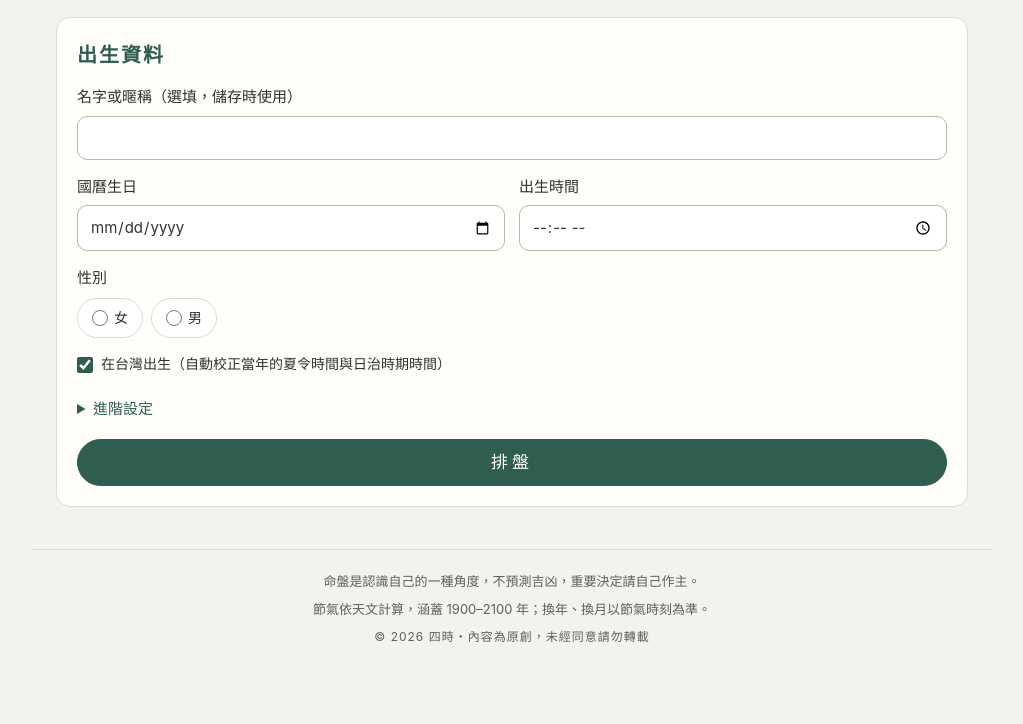
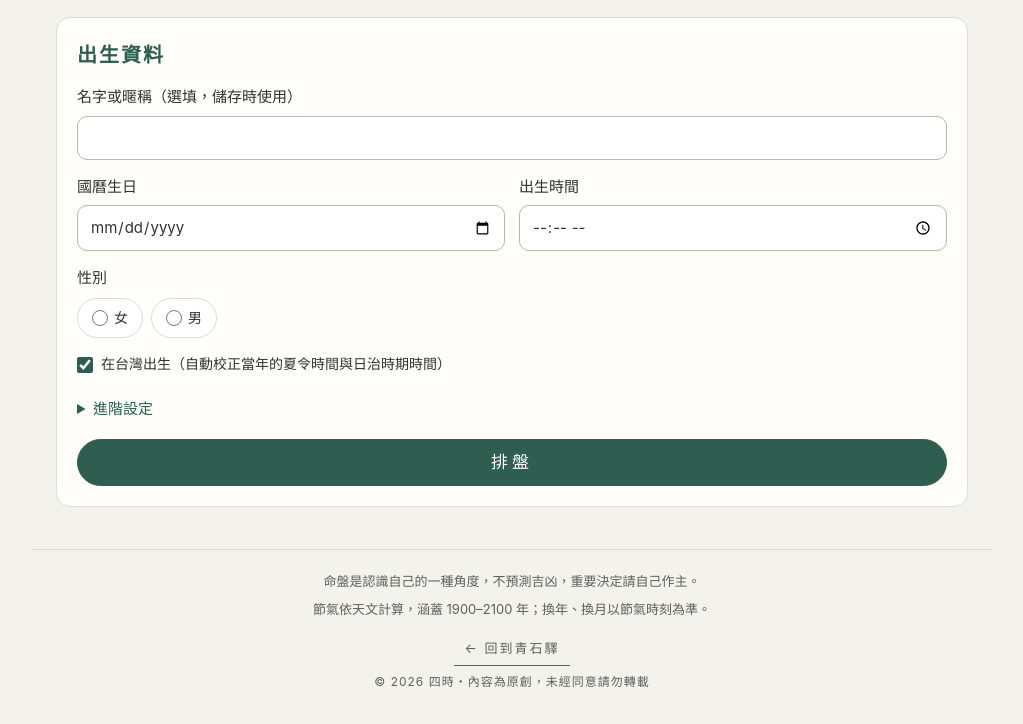
Before and after one commit to imqingstone/sishi, a plain HTML site: page docs/index.html in a window 1280 px wide. Shown: the part 186-910 px from the top of the page, without its empty margins (128-1151 px from the left). Before the commit the page ends 865 px from the top, so only its background shows below. Drawn offline with Linux system fonts and the light colour scheme.

Commit message:
頁尾加上回到青石驛的連結
Co-Authored-By: Claude Opus 5.5 <noreply@anthropic.com>
Claude-Session: https://claude.ai/code/session_01DWRUU4NfxA6xwrtQRbGZkE

```diff
--- a/docs/index.html
+++ b/docs/index.html
@@ -48,7 +48,7 @@
 <details class="box legend"><summary>名詞說明</summary><dl id="terms"></dl></details>
 </section>
 </main>
-<footer><p>命盤是認識自己的一種角度，不預測吉凶，重要決定請自己作主。</p><p>節氣依天文計算，涵蓋 1900–2100 年；換年、換月以節氣時刻為準。</p><small id="usage" class="usage" hidden></small><small class="copyright">© 2026 四時・內容為原創，未經同意請勿轉載</small></footer>
+<footer><p>命盤是認識自己的一種角度，不預測吉凶，重要決定請自己作主。</p><p>節氣依天文計算，涵蓋 1900–2100 年；換年、換月以節氣時刻為準。</p><small id="usage" class="usage" hidden></small><a class="home-link" href="https://imqingstone.github.io/">← 回到青石驛</a><small class="copyright">© 2026 四時・內容為原創，未經同意請勿轉載</small></footer>
 <div id="status" class="toast" role="status" aria-live="polite"></div>
 <noscript>請啟用 JavaScript 才能排盤。</noscript>
 <script src="terms.js"></script><script src="engine.js"></script><script src="texts.js"></script><script src="dmgods.js"></script><script src="summary.js"></script><script src="app.js"></script>
--- a/docs/style.css
+++ b/docs/style.css
@@ -111,3 +111,6 @@ footer p{margin:0 0 6px}
  .flow .gz{font-size:17px}
 }
 @media(prefers-reduced-motion:reduce){.toast{transition:none}}
+
+.home-link{display:block;width:fit-content;margin:10px auto 2px;padding:6px 10px;font-size:13px;letter-spacing:2px;color:inherit;text-decoration:none;border-bottom:1px solid currentColor}
+.home-link:hover{opacity:.75}
```
